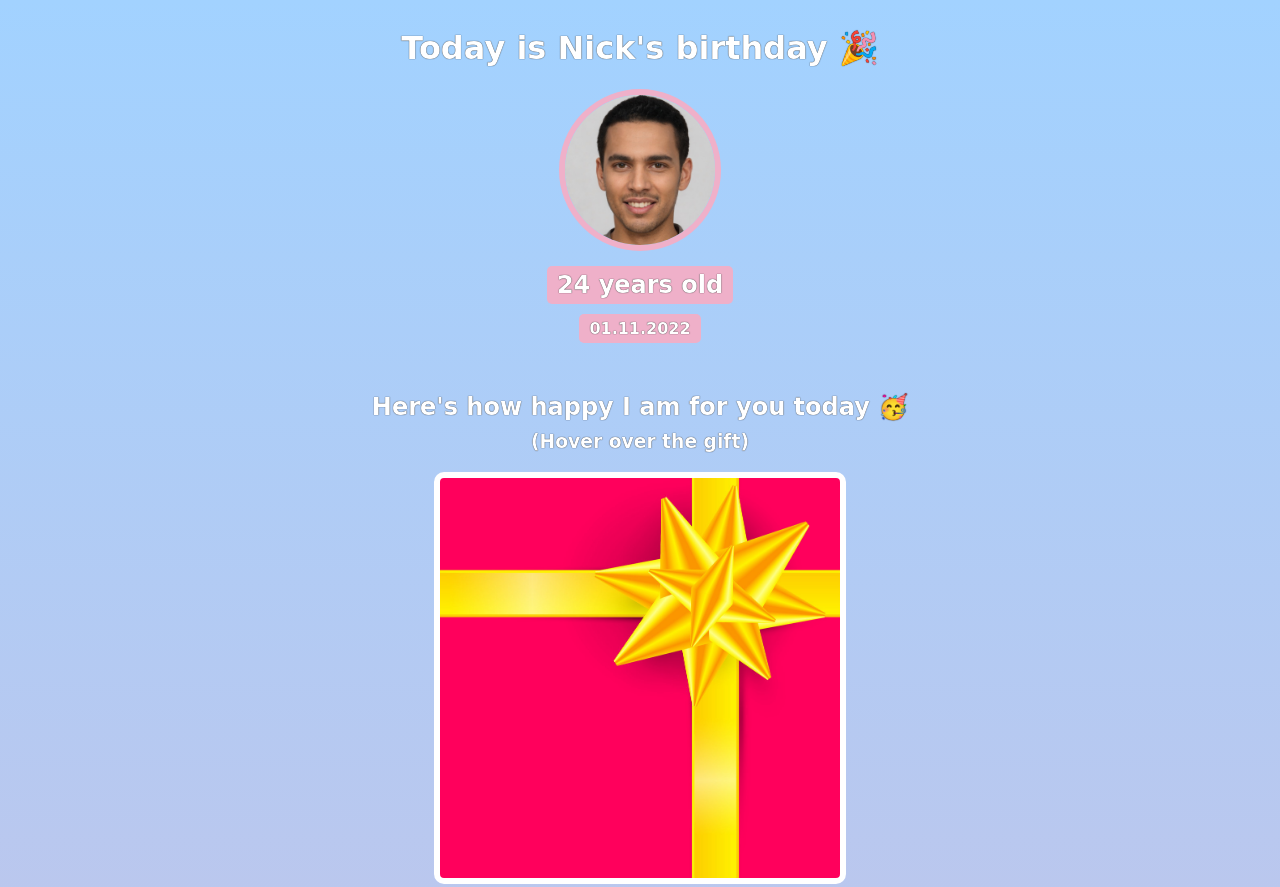
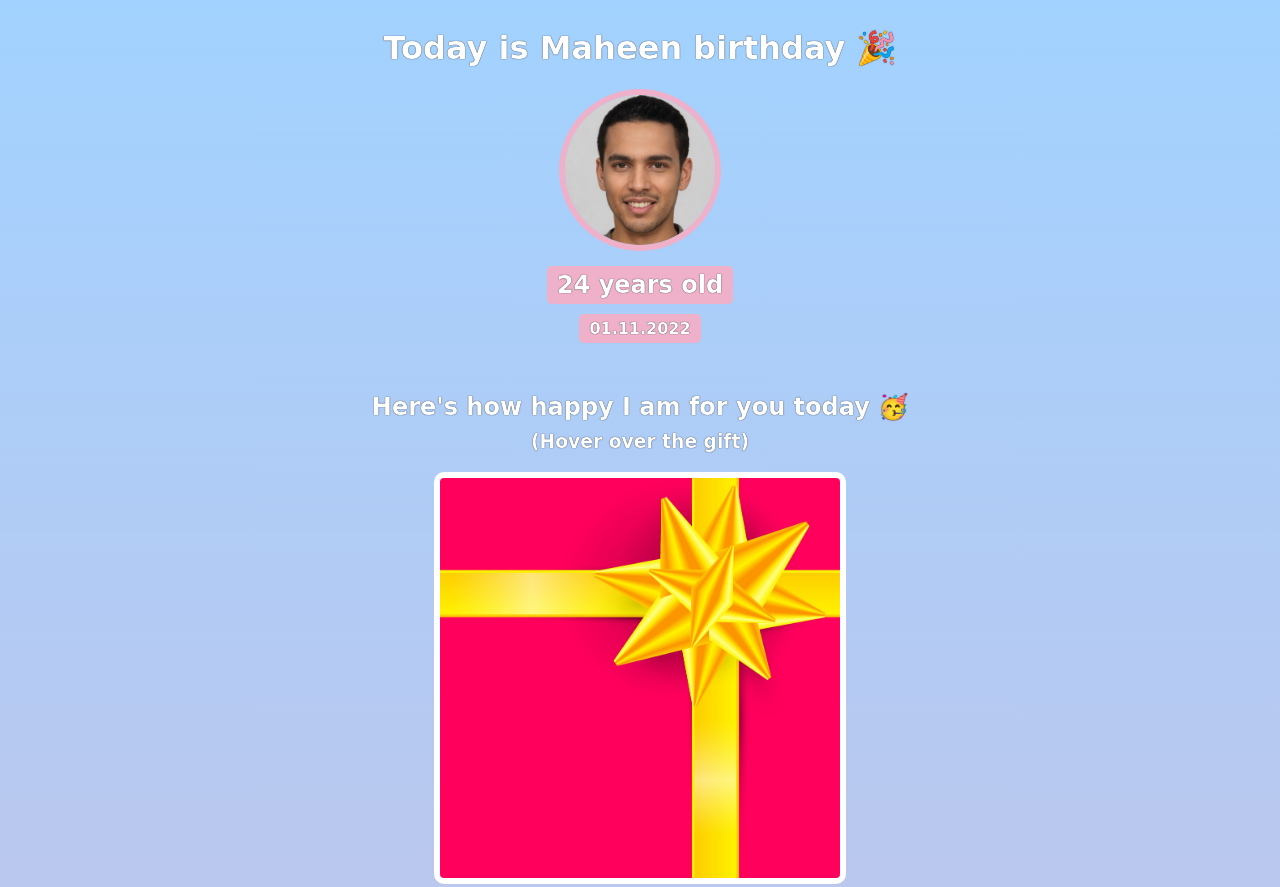
Before and after one commit to armd-2763/Birthday-site, a plain HTML site: page Scrim-s02vbvc/index.html in a window 1280 px wide. Shown: the top 887 px of the page. Drawn offline with Linux system fonts and the light colour scheme; a web font is replaced by a local one.

Commit message:
Change the name to maheen

```diff
--- a/Scrim-s02vbvc/index.html
+++ b/Scrim-s02vbvc/index.html
@@ -7,7 +7,7 @@
     </head>
     <body>
         <div id="header">
-            <h1>Today is Nick's birthday 🎉</h1>
+            <h1>Today is Maheen birthday 🎉</h1>
             <img id="bff-img" src="images/nick.jpg">
             <h2 id="bday-age">24 years old</h2>
             <h4 id="bday-date">01.11.2022</h4>
```
